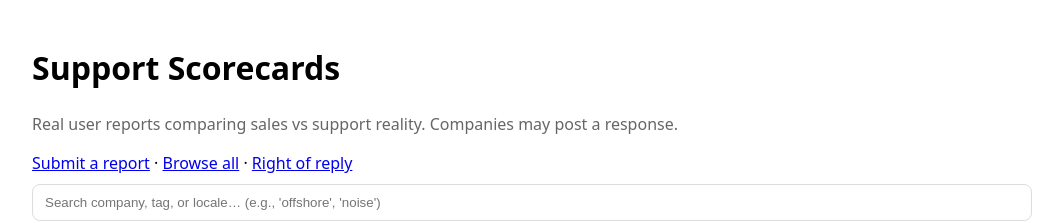
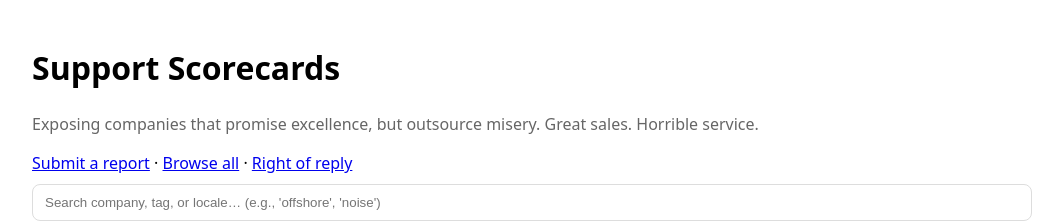
Before and after one commit to ucrayze/nastyservice-site, a plain HTML site: page index.html in a window 1280 px wide. Shown: the top 223 px of the page, without its empty margins (108-1171 px from the left). Drawn offline with Linux system fonts and the light colour scheme.

Commit message:
Update index.html

```diff
--- a/index.html
+++ b/index.html
@@ -18,7 +18,7 @@
 <body>
   <header>
     <h1>Support Scorecards</h1>
-    <p class="muted">Real user reports comparing sales vs support reality. Companies may post a response.</p>
+    <p class="muted">Exposing companies that promise excellence, but outsource misery. Great sales. Horrible service.</p>
     <nav>
       <a href="submit.html">Submit a report</a> · <a href="companies.html">Browse all</a> · <a href="#" id="about">Right of reply</a>
     </nav>
```
